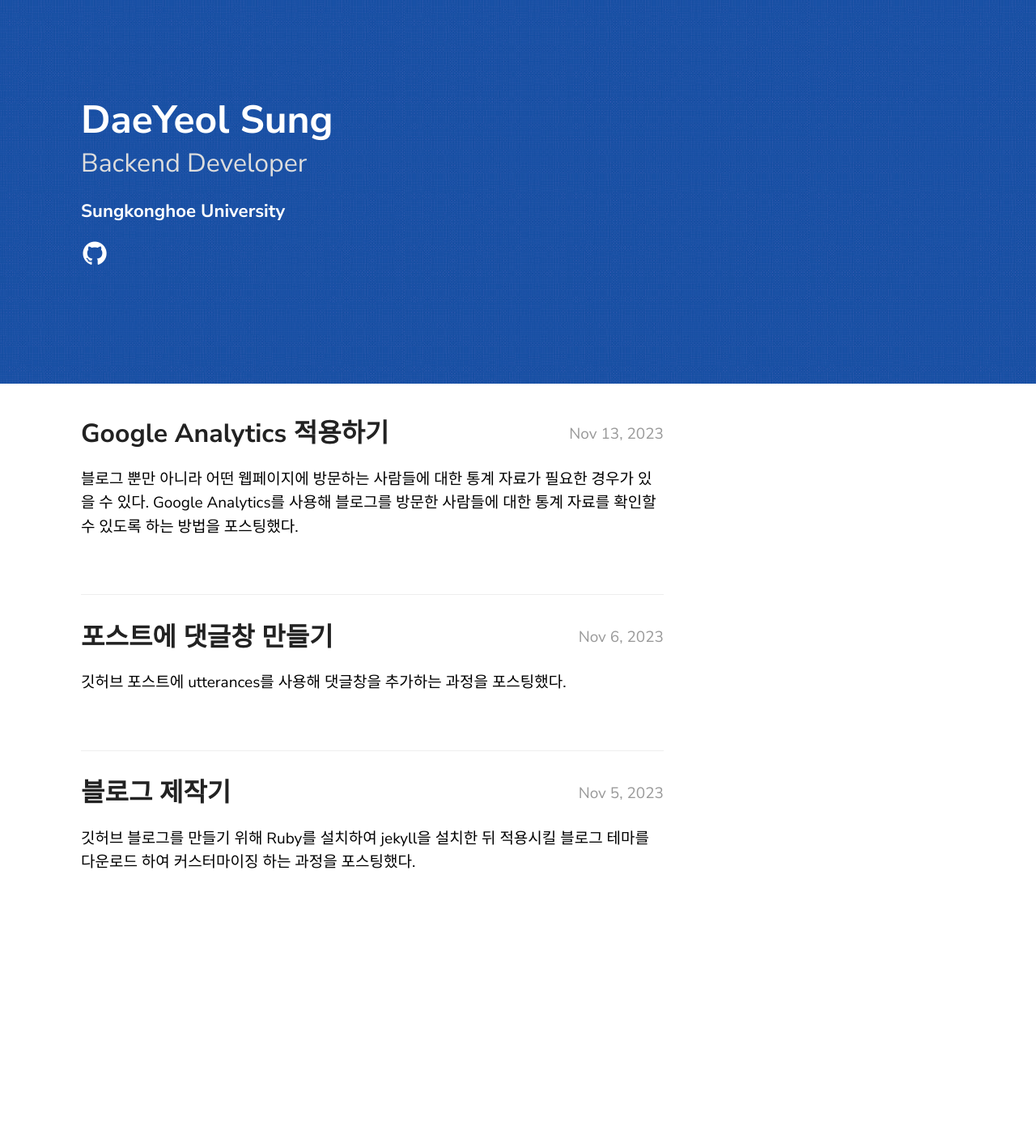
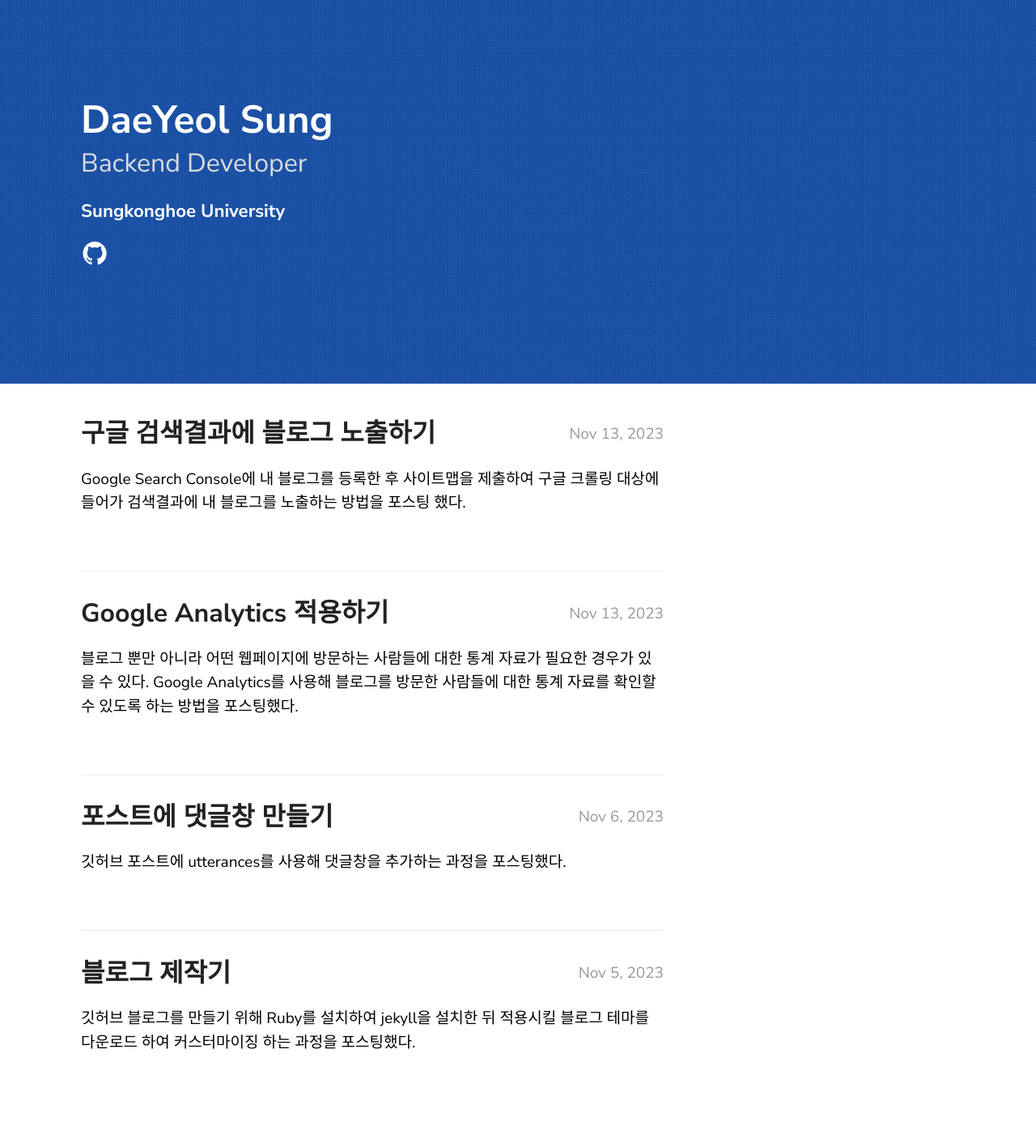
Before and after one commit to Daeye0l/Daeye0l.github.io, a Jekyll site: the page built from index.md, in a window 1280 px wide. Shown: the whole page at 81% size. Built offline with Jekyll 4.4.1, drawn with Linux system fonts in a browser that asks for light colours; before the commit the page ends 1179 px from its top, so only the background shows below that.

Commit message:
google search console

```diff
--- /dev/null
+++ b/_posts/2023-11-13-google-search-console.md
@@ -0,0 +1,35 @@
+---
+layout: post
+title:  "구글 검색결과에 블로그 노출하기"
+description: Google Search Console을 사용해 내 블로그를 구글 검색 결과에 노출하기
+---
+Google Search Console에 내 블로그를 등록한 후 사이트맵을 제출하여 구글 크롤링 대상에 들어가 검색결과에 내 블로그를 노출하는 방법을 포스팅 했다.
+<br><br>
+
+## 1. Google Search Console에 들어가서 속성 추가하기
+<hr>
+
+- google에 **google search console**을 검색 후 들어가서 속성 추가를 클릭 한 후, 적용하고자 하는 블로그의 주소를 URL 접두어에 입력하고 계속을 클릭한다.
+![searchconsole1](../../images/searchconsole1.png)
+
+- 소유권 확인 파일(.html)을 다운 받아 로컬에 있는 내 블로그 레포지토리에 붙여넣고 add, commit 후 push 한다.
+![searchconsole2](../../images/searchconsole2.png)
+
+- 소유권이 확인되면 완료된 것이다.
+
+## 2. Google Sitemap 제출하기
+<hr>
+
+- google search console에서 속성을 등록하고 사이트맵까지 제출하면 google에서 등록한 사이트의 동영상, 이미지 파일 또는 뉴스 기사를 찾고 이해하는 데 도움을 준다고 한다.
+
+- sitemap.xml파일과 robots.txt파일을 만들어서 로컬에 있는 내 블로그 레포지토리에 붙여넣고 add, commit 후 push 한다.
+![sitemap1](../../images/sitemap1.png)
+
+- google search console에 들어가 좌측 메뉴에서 Sitemaps를 클릭한다.
+![sitemap2](../../images/sitemap2.png)
+
+- 새 사이트맵 추가에 sitemap.xml을 입력하고 제출한다.
+![sitemap3](../../images/sitemap3.png)
+
+- 제출에 성공한 사이트맵을 확인할 수 있다.
+![sitemap4](../../images/sitemap4.png)
```
Also changed, not shown: _posts/2023-11-13-google-analytics.md (+1 -1 lines), images/searchconsole1.png (added), images/searchconsole2.png (added), images/sitemap1.png (added), images/sitemap2.png (added), images/sitemap3.png (added), images/sitemap4.png (added), 10 other files.
